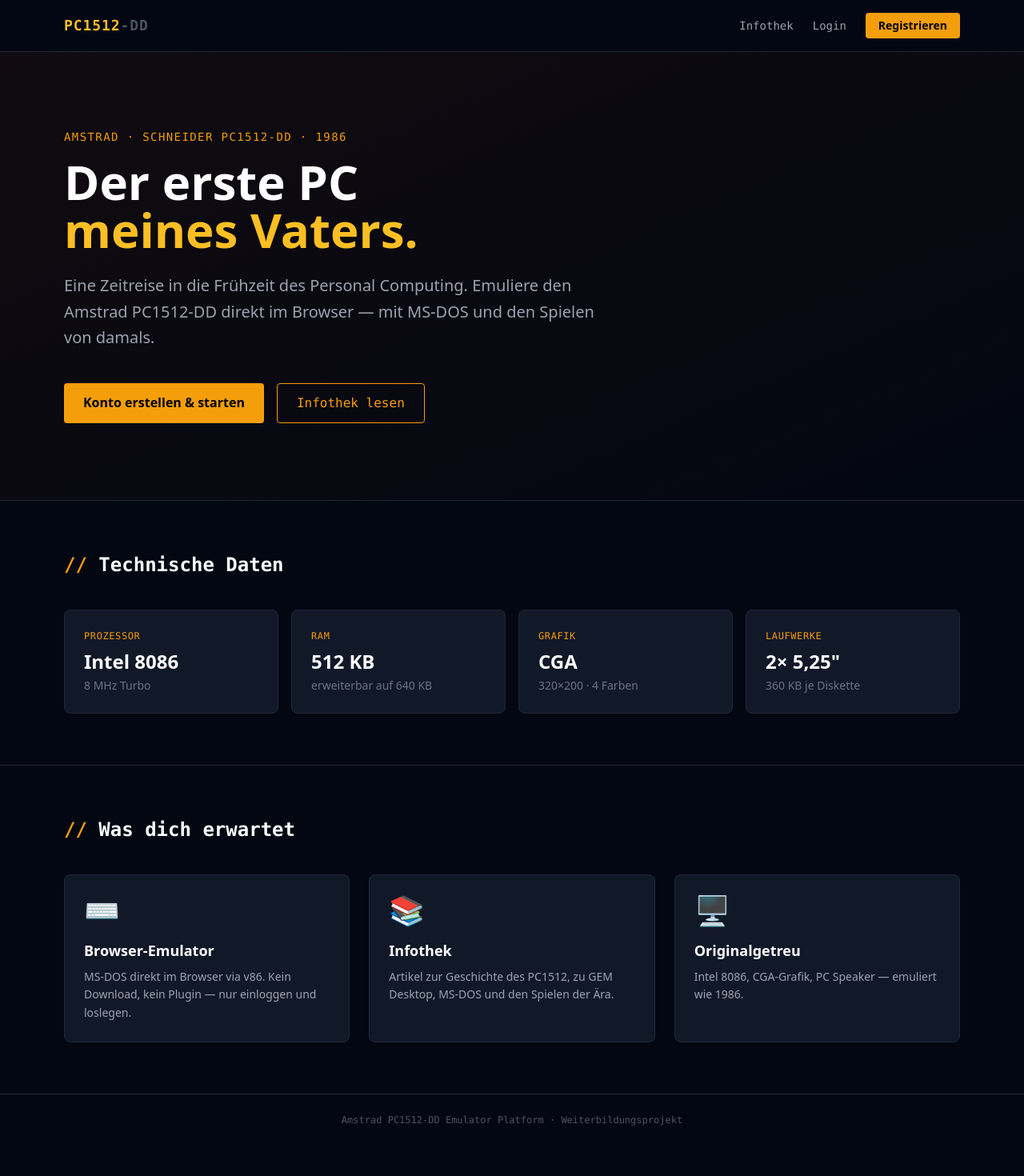
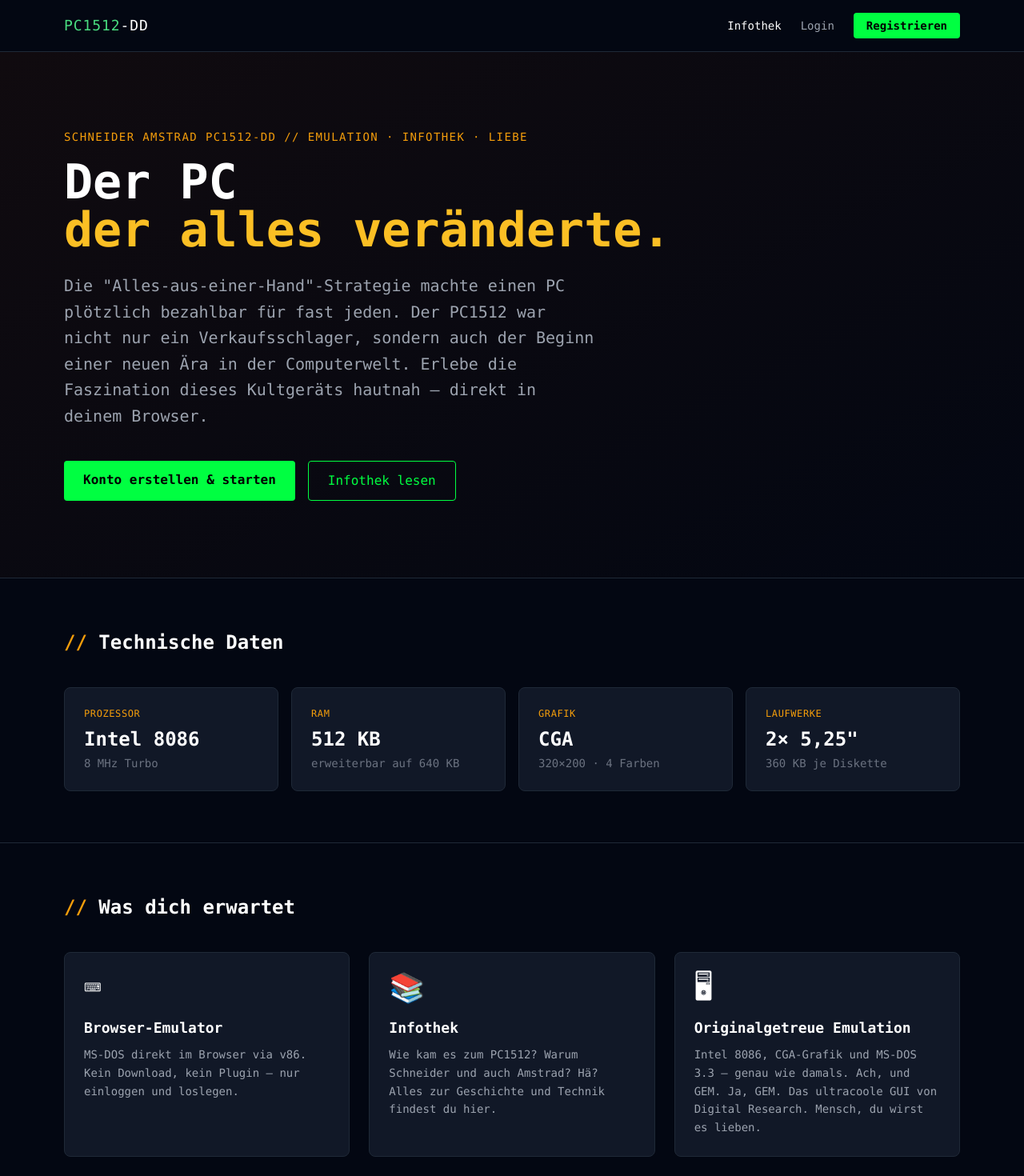
Before and after one commit to it-dennis/1512dd_project, a React (Vite) app in the folder frontend/: page / in a window 1280 px wide. Shown: the top 1470 px of the page at 80% size. Before the commit the page ends 1432 px from the top, so only its background shows below. Built offline with nearby package versions, Linux system fonts and the light colour scheme; the HTML template or start-up script is replaced by a standard one.

Commit message:
Frontend Anpassungen, Texte verfasst, Bearbeitungen aus Lernprojekt hier integriert.

```diff
--- a/frontend/index.html
+++ b/frontend/index.html
@@ -3,7 +3,7 @@
   <head>
     <meta charset="UTF-8" />
     <meta name="viewport" content="width=device-width, initial-scale=1.0" />
-    <title>Amstrad PC1512-DD</title>
+    <title>Schneider Amstrad PC1512-DD - Emulation - Infothek - Liebe</title>
     <!-- v86 — download separately, see README -->
     <script src="/v86/libv86.js"></script>
   </head>
--- a/frontend/src/App.jsx
+++ b/frontend/src/App.jsx
@@ -8,7 +8,6 @@
 import Emulator from './pages/Emulator';
 import Login from './pages/Login';
 import Register from './pages/Register';
-import VerifyEmail from './pages/VerifyEmail';
 
 export default function App() {
   return (
@@ -22,7 +21,6 @@
             <Route path="/articles/:slug" element={<ArticleDetail />} />
             <Route path="/login" element={<Login />} />
             <Route path="/register" element={<Register />} />
-            <Route path="/verify-email" element={<VerifyEmail />} />
             <Route
               path="/emulator"
               element={
@@ -34,7 +32,7 @@
           </Routes>
         </main>
         <footer className="border-t border-gray-800 py-6 text-center text-gray-600 font-mono text-xs">
-          Amstrad PC1512-DD Emulator Platform · Weiterbildungsprojekt
+          Schneider/Amstrad PC1512-DD Emulator Plattform · Weiterbildungsprojekt von Dennis Rapp · 2026
         </footer>
       </div>
     </AuthProvider>
--- a/frontend/src/api/client.js
+++ b/frontend/src/api/client.js
@@ -16,8 +16,6 @@
     api.post('/api/auth/login', { email, password }),
   register: (email, username, password) =>
     api.post('/api/auth/register', { email, username, password }),
-  verifyEmail: (token) =>
-    api.get(`/api/auth/verify-email?token=${token}`),
   me: () => api.get('/api/auth/me'),
 };
 
--- a/frontend/src/components/Navbar.jsx
+++ b/frontend/src/components/Navbar.jsx
@@ -13,14 +13,14 @@
   return (
     <nav className="border-b border-gray-800 bg-gray-950 sticky top-0 z-50">
       <div className="max-w-6xl mx-auto px-4 py-4 flex items-center justify-between">
-        <Link to="/" className="font-mono text-amber-400 font-bold text-lg tracking-wider hover:text-amber-300 transition-colors">
-          PC1512<span className="text-gray-600">-DD</span>
+        <Link to="/" className="font-mono text-green-400 text-2xlfont-bold text-lg tracking-wider hover:text-green-600 transition-colors">
+          PC1512<span className="text-white">-DD</span>
         </Link>
 
         <div className="flex items-center gap-6">
           <Link
             to="/articles"
-            className="text-gray-400 hover:text-amber-400 transition-colors font-mono text-sm"
+            className="text-white hover:text-amber-400 transition-colors font-mono text-sm"
           >
             Infothek
           </Link>
@@ -29,7 +29,7 @@
             <>
               <Link
                 to="/emulator"
-                className="text-gray-400 hover:text-amber-400 transition-colors font-mono text-sm"
+                className="text-white hover:text-amber-400 transition-colors font-mono text-sm"
               >
                 Emulator
               </Link>
--- a/frontend/src/index.css
+++ b/frontend/src/index.css
@@ -4,23 +4,23 @@
 
 @layer base {
   body {
-    @apply bg-gray-950 text-gray-100 antialiased;
+    @apply bg-gray-950 text-white font-mono text-sm antialiased;
   }
 }
 
 @layer components {
   .btn-primary {
-    @apply px-4 py-2 bg-amber-500 text-black font-bold rounded hover:bg-amber-400 transition-colors disabled:opacity-50 disabled:cursor-not-allowed;
+    @apply px-4 py-2 bg-[#00FF41] text-black font-bold rounded hover:bg-[#00FF41] transition-colors disabled:opacity-50 disabled:cursor-not-allowed;
   }
   .btn-secondary {
-    @apply px-4 py-2 border border-amber-500 text-amber-500 font-mono rounded hover:bg-amber-500 hover:text-black transition-colors;
+    @apply px-4 py-2 border border-[#00FF41] text-[#00FF41] font-mono rounded hover:bg-[#00FF41] hover:text-black transition-colors;
   }
   .card {
     @apply bg-gray-900 border border-gray-800 rounded-lg p-6;
   }
   .input-field {
     @apply w-full bg-gray-800 border border-gray-700 rounded px-3 py-2 text-white font-mono
-           focus:outline-none focus:border-amber-500 transition-colors;
+           focus:outline-none focus:border-[#00FF41] transition-colors;
   }
 }
 
@@ -41,7 +41,7 @@
   @apply leading-relaxed;
 }
 .md-content code {
-  @apply font-mono bg-gray-800 text-amber-400 px-1 rounded text-sm;
+  @apply font-mono bg-gray-800 text-[#00FF41] px-1 rounded text-sm;
 }
 .md-content pre {
   @apply bg-gray-800 rounded p-4 mb-4 overflow-x-auto;
--- a/frontend/src/pages/Home.jsx
+++ b/frontend/src/pages/Home.jsx
@@ -16,12 +16,12 @@
   {
     icon: '📚',
     title: 'Infothek',
-    desc: 'Artikel zur Geschichte des PC1512, zu GEM Desktop, MS-DOS und den Spielen der Ära.',
+    desc: 'Wie kam es zum PC1512? Warum Schneider und auch Amstrad? Hä? Alles zur Geschichte und Technik findest du hier.',
   },
   {
     icon: '🖥',
-    title: 'Originalgetreu',
-    desc: 'Intel 8086, CGA-Grafik, PC Speaker — emuliert wie 1986.',
+    title: 'Originalgetreue Emulation',
+    desc: 'Intel 8086, CGA-Grafik und MS-DOS 3.3 — genau wie damals. Ach, und GEM. Ja, GEM. Das ultracoole GUI von Digital Research. Mensch, du wirst es lieben.',
   },
 ];
 
@@ -33,16 +33,16 @@
         <div className="absolute inset-0 bg-gradient-to-br from-amber-950/20 to-transparent pointer-events-none" />
         <div className="max-w-6xl mx-auto px-4 py-24 relative">
           <p className="font-mono text-amber-500 text-sm tracking-widest mb-4 uppercase">
-            Amstrad · Schneider PC1512-DD · 1986
+            Schneider Amstrad PC1512-DD // Emulation · Infothek · Liebe
           </p>
           <h1 className="text-5xl md:text-6xl font-bold text-white mb-6 leading-tight">
-            Der erste PC
+            Der PC
             <br />
-            <span className="text-amber-400">meines Vaters.</span>
+            <span className="text-amber-400">der alles veränderte.</span>
           </h1>
           <p className="text-gray-400 text-xl max-w-2xl mb-10 leading-relaxed">
-            Eine Zeitreise in die Frühzeit des Personal Computing. Emuliere den Amstrad PC1512-DD
-            direkt im Browser — mit MS-DOS und den Spielen von damals.
+            Die "Alles-aus-einer-Hand"-Strategie machte einen PC plötzlich bezahlbar für fast jeden.
+            Der PC1512 war nicht nur ein Verkaufsschlager, sondern auch der Beginn einer neuen Ära in der Computerwelt. Erlebe die Faszination dieses Kultgeräts hautnah – direkt in deinem Browser.
           </p>
           <div className="flex flex-wrap gap-4">
             <Link to="/register" className="btn-primary text-base px-6 py-3">
--- a/frontend/src/pages/Login.jsx
+++ b/frontend/src/pages/Login.jsx
@@ -21,13 +21,8 @@
       const res = await authApi.login(email, password);
       await login(res.data.access_token);
       navigate(from, { replace: true });
-    } catch (err) {
-      const detail = err.response?.data?.detail || '';
-      if (detail.includes('nicht bestätigt')) {
-        setError('E-Mail-Adresse noch nicht bestätigt. Bitte prüfe dein Postfach.');
-      } else {
-        setError('E-Mail oder Passwort falsch.');
-      }
+    } catch {
+      setError('E-Mail oder Passwort falsch.');
     } finally {
       setLoading(false);
     }
--- a/frontend/src/pages/Register.jsx
+++ b/frontend/src/pages/Register.jsx
@@ -1,6 +1,7 @@
 import { useState } from 'react';
-import { Link } from 'react-router-dom';
+import { Link, useNavigate } from 'react-router-dom';
 import { authApi } from '../api/client';
+import { useAuth } from '../context/AuthContext';
 
 export default function Register() {
   const [email, setEmail] = useState('');
@@ -8,50 +9,23 @@
   const [password, setPassword] = useState('');
   const [error, setError] = useState('');
   const [loading, setLoading] = useState(false);
-  const [registered, setRegistered] = useState(false);
+  const { login } = useAuth();
+  const navigate = useNavigate();
 
   const handleSubmit = async (e) => {
     e.preventDefault();
     setError('');
     setLoading(true);
     try {
-      await authApi.register(email, username, password);
-      setRegistered(true);
+      const res = await authApi.register(email, username, password);
+      await login(res.data.access_token);
+      navigate('/emulator');
     } catch (err) {
       setError(err.response?.data?.detail || 'Registrierung fehlgeschlagen.');
     } finally {
       setLoading(false);
     }
   };
-
-  if (registered) {
-    return (
-      <div className="max-w-md mx-auto px-4 py-24">
-        <h1 className="text-3xl font-bold text-white mb-2">Fast geschafft!</h1>
-        <p className="text-gray-400 mb-8 font-mono text-sm">
-          Konto erfolgreich erstellt.
-        </p>
-        <div className="card space-y-4">
-          <div className="text-amber-400 font-mono text-sm bg-amber-950/30 border border-amber-800 rounded p-4">
-            <p className="font-bold mb-2">Bestätigungs-E-Mail gesendet</p>
-            <p className="text-amber-300/80">
-              Wir haben eine E-Mail an <span className="text-amber-400 font-bold">{email}</span> geschickt.
-              Klicke auf den Link in der E-Mail, um dein Konto zu aktivieren.
-            </p>
-          </div>
-          <p className="text-gray-500 font-mono text-xs">
-            Keine E-Mail erhalten? Überprüfe deinen Spam-Ordner.
-          </p>
-        </div>
-        <p className="text-gray-500 font-mono text-sm mt-6 text-center">
-          Schon bestätigt?{' '}
-          <Link to="/login" className="text-amber-500 hover:underline">
-            Jetzt einloggen
-          </Link>
-        </p>
-      </div>
-    );
-  }
 
   return (
     <div className="max-w-md mx-auto px-4 py-24">
```
